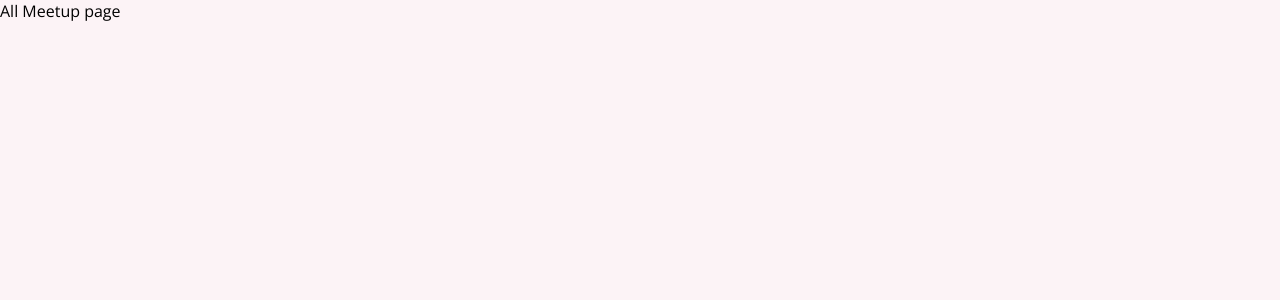
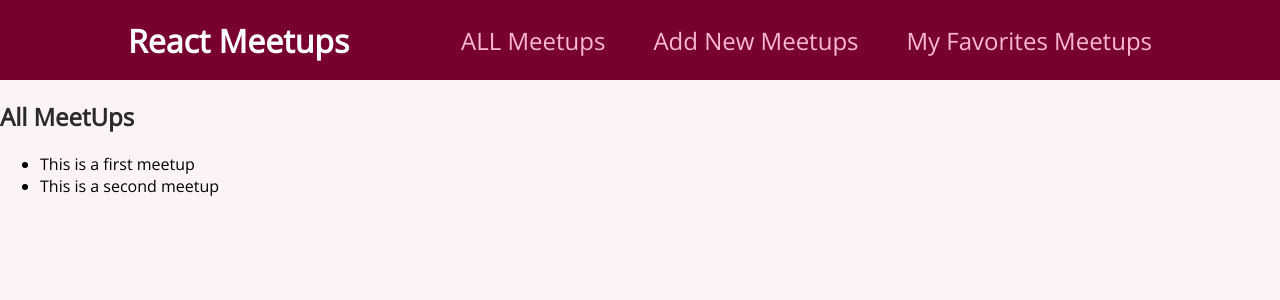
Before and after one commit to atifaftab/react, a React (Create React App) app: page / in a window 1280 px wide. Shown: the top 300 px of the page. Built offline with nearby package versions, Linux system fonts and the light colour scheme.

Commit message:
halfway Meet up ptogress

```diff
--- a/src/App.js
+++ b/src/App.js
@@ -3,10 +3,13 @@
 import AllMeetupsPage from "./pages/AllMeetups";
 import FavoriteMeetupPage from "./pages/Favorites";
 import NewMeetupPage from "./pages/NewMeetup";
+import MainNavigation from "./components/layout/MainNavigation";
 
 function App() {
   return (
+
     <div>
+       <MainNavigation />
       <Routes>
         <Route path="/" element={<AllMeetupsPage />} />
         <Route path="/new-meetup" element={<NewMeetupPage />} />
--- /dev/null
+++ b/src/components/layout/MainNavigation.js
@@ -0,0 +1,29 @@
+import { Link } from "react-router-dom";
+
+import classes from './MainNavigation.module.css';
+
+function MainNavigation() {
+  return (
+    <header className={classes.header}>
+      <div className={classes.logo}>
+        React Meetups
+      </div>
+      <nav>
+        <ul>
+          <li>
+            <Link to="/">ALL Meetups</Link>
+          </li>
+          <li>
+            <Link to="/new-meetup">Add New Meetups</Link>
+          </li>
+          <li>
+            <Link to="/favorites">My Favorites Meetups</Link>
+          </li>
+        </ul>
+      </nav>
+    </header>
+  );
+
+}
+
+export default MainNavigation;
--- /dev/null
+++ b/src/components/layout/MainNavigation.module.css
@@ -0,0 +1,47 @@
+.header {
+    width: 100%;
+    height: 5rem;
+    display: flex;
+    align-items: center;
+    justify-content: space-between;
+    background-color: #77002e;
+    padding: 0 10%;
+  }
+
+  .logo {
+    font-size: 2rem;
+    color: white;
+    font-weight: bold;
+  }
+
+  .header ul {
+    list-style: none;
+    margin: 0;
+    padding: 0;
+    display: flex;
+    align-items: baseline;
+  }
+
+  .header li {
+    margin-left: 3rem;
+  }
+
+  .header a {
+    text-decoration: none;
+    font-size: 1.5rem;
+    color: #fcb8d2;
+  }
+
+  .header a:hover,
+  .header a:active,
+  .header a.active {
+    color: white;
+  }
+
+  .badge {
+    background-color: #cc2062;
+    color: white;
+    border-radius: 12px;
+    padding: 0 1rem;
+    margin-left: 0.5rem;
+  }
--- a/src/pages/AllMeetups.js
+++ b/src/pages/AllMeetups.js
@@ -1,4 +1,31 @@
+const DUMMY_DATA = [
+  {
+    id: 'm1',
+    title: 'This is a first meetup',
+    image:
+      'https://upload.wikimedia.org/wikipedia/commons/thumb/d/d3/Stadtbild_M%C3%BCnchen.jpg/2560px-Stadtbild_M%C3%BCnchen.jpg',
+    address: 'Meetupstreet 5, 12345 Meetup City',
+    description:
+      'This is a first, amazing meetup which you definitely should not miss. It will be a lot of fun!',
+  },
+  {
+    id: 'm2',
+    title: 'This is a second meetup',
+    image:
+      'https://upload.wikimedia.org/wikipedia/commons/thumb/d/d3/Stadtbild_M%C3%BCnchen.jpg/2560px-Stadtbild_M%C3%BCnchen.jpg',
+    address: 'Meetupstreet 5, 12345 Meetup City',
+    description:
+      'This is a first, amazing meetup which you definitely should not miss. It will be a lot of fun!',
+  },
+];
 function AllMeetupsPage() {
-  return <div>All Meetup page</div>;
+  return <section>
+    <h1>All MeetUps</h1>
+    <ul>
+    {DUMMY_DATA.map( meetup => {
+      return <li key={meetup.id}>{meetup.title}</li>
+    })}
+    </ul>
+  </section>
 }
 export default AllMeetupsPage;
```
Also changed, not shown: src/components/layout/meetups/MeetupItem.js (added), src/components/layout/meetups/MeetupList.js (added).
